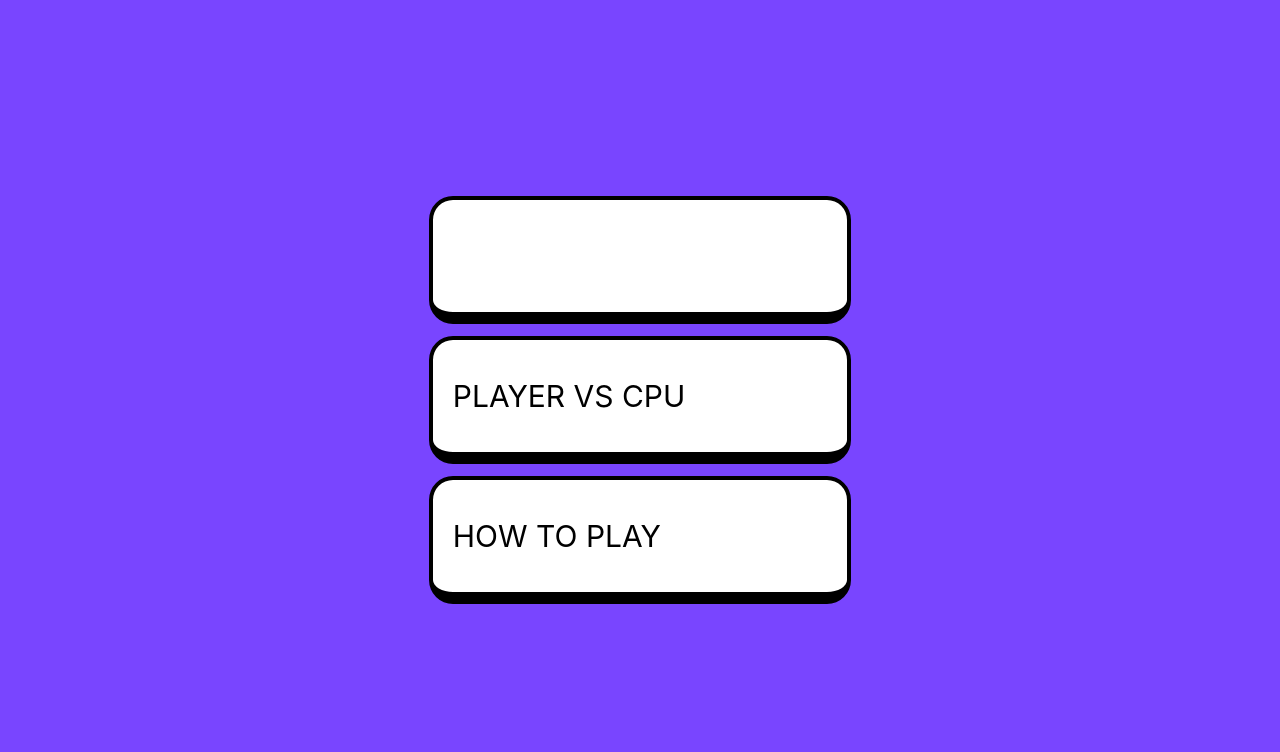
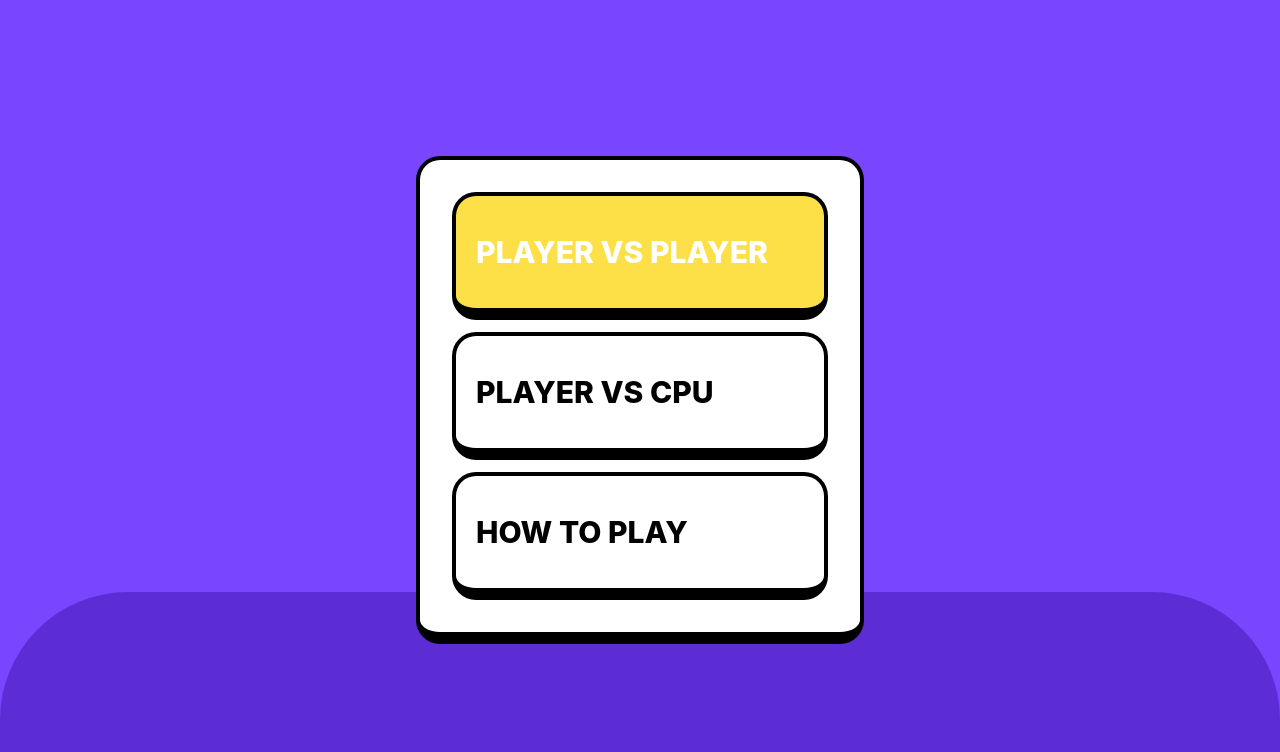
Before and after one commit to KBerkeYilmaz/connect-four, a React (Vite) app: page / in a window 1280 px wide. Shown: the top 752 px of the page. Built offline with nearby package versions, Linux system fonts and the light colour scheme.

Commit message:
Updated components.

```diff
--- a/src/components/UI/BottomBanner.jsx
+++ b/src/components/UI/BottomBanner.jsx
@@ -1,7 +1,7 @@
 const BottomBanner = (props) => {
   return (
-        <div className="z-30 absolute bottom-0 right-0 left-0 top-[75%] m-auto h-1/6 w-64 bg-red-400 border-l-4 border-r-4 border-t-4 border-b-[12px] border-solid border-black rounded-2xl flex flex-col justify-start items-center">
-          <p className="text-white text-2xl mt-2 font-mono font-extrabold">
+        <div className="z-30 absolute bottom-0 right-0 left-0 top-[75%] m-auto h-1/6 w-64 bg-player1 border-l-4 border-r-4 border-t-4 border-b-[12px] border-solid border-black rounded-2xl flex flex-col justify-start items-center">
+          <p className="text-white text-xl mt-2 font-mono font-extrabold">
             Player {props.playerTurn}'s Turn
           </p>
         </div>
--- /dev/null
+++ b/src/components/UI/Button.jsx
@@ -0,0 +1,6 @@
+const Button = (props) => {
+    const classes = "bg-accent-color flex justify-center items-center rounded-full "
+  return <div className={`${classes} ${props.className}`}>{props.children}</div>;
+};
+
+export default Button;
--- a/src/components/UI/Holes.jsx
+++ b/src/components/UI/Holes.jsx
@@ -27,10 +27,10 @@ const Holes = (props) => {
 
   const chipColor =
     hasChips === "Y"
-      ? "bg-yellow-500 border-t-8"
+      ? "bg-player2 border-t-4"
       : hasChips === "R"
-      ? "bg-red-600 border-t-8"
-      : "bg-violet-600";
+      ? "bg-player1 border-t-4"
+      : "bg-background-main";
 
   return (
     <div
--- a/src/components/UI/PlayerCard.jsx
+++ b/src/components/UI/PlayerCard.jsx
@@ -11,9 +11,9 @@ const PlayerCard = (props) => {
 
   let playerColor = "";
   if (props.playerNo === 1) {
-    playerColor = "#ef4444";
+    playerColor = "#fd6687";
   } else if (props.playerNo === 2) {
-    playerColor = "#eab308";
+    playerColor = "#ffce67";
   }
   return (
     <Container
--- a/src/components/UI/Table.jsx
+++ b/src/components/UI/Table.jsx
@@ -1,6 +1,9 @@
 const Table = (props) => {
   return (
-    <div className="w-screen h-screen bg-background-main -z-10 flex flex-col items-center justify-center gap-10">{props.children}</div>
+    <div className="w-screen h-screen bg-background-main -z-10 flex flex-col items-center justify-center gap-10">
+      {props.children}
+      <div className="bg-accent-color w-screen h-52 absolute bottom-0 rounded-tl-[8rem] rounded-tr-[8rem]"></div>
+    </div>
   );
 };
 
--- a/src/pages/Game.jsx
+++ b/src/pages/Game.jsx
@@ -1,18 +1,14 @@
 import Board from "../components/Board/Board";
 import Table from "../components/UI/Table";
-
+import Button from "../components/UI/Button";
 
 const Game = ({ gameMode }) => {
-  // Use gameMode to determine how the game behaves
-  // For example, if it's Player vs. CPU, you'd include the AI logic in this component
+  // Use gameMode as a paramaeter
+  // Include the AI logic in this component
 
   return (
     <Table>
-        <Board />
-      {/* Game UI goes here */}
-      {/* <h1>Game Mode: {gameMode}</h1>
-      <p>This is game</p>  */}
-      {/* ... */}
+      <Board />
     </Table>
   );
 };
--- a/src/pages/HowToPlay.jsx
+++ b/src/pages/HowToPlay.jsx
@@ -1,9 +1,22 @@
+import { Link } from "react-router-dom";
+import Table from "../components/UI/Table";
+import Container from "../components/UI/Container";
+import Button from "../components/UI/Button";
+
 const HowToPlay = () => {
-    return (
-        <div>
-            <h1>how to play</h1>
-        </div>
-    )
-}
+  return (
+    <Table>
+      <div className="w-[26%] flex items-start justify-between  ">
+        <Button>
+            <Link to="/" >
+          <h1 className="text-white w-36 text-center p-6 text-xl">Menu</h1></Link>
+        </Button>
+      </div>
+      <Container className="w-[26%] h-[52%] flex flex-col justify-start items-start p-8">
+        <h1>How to Play</h1>
+      </Container>
+    </Table>
+  );
+};
 
 export default HowToPlay;
--- a/src/pages/MainMenu.jsx
+++ b/src/pages/MainMenu.jsx
@@ -5,25 +5,25 @@ import Table from "../components/UI/Table";
 const MainMenu = () => {
   return (
     <Table >
-      <div className=" w-[33%] text-3xl flex gap-3 flex-col ">
-        <Container className="bg-player1 text-white h-32 pl-5">
+      <Container className="bg-indigo-400 w-[35%] text-3xl p-8 flex gap-3 flex-col">
+        <Container className="bg-yellow-300 text-white h-32 pl-5 font-extrabold">
           <Link to="/game/pvp" className="w-full h-full flex justify-start items-center ">
             <h1>PLAYER VS PLAYER</h1>
           </Link>
         </Container>
 
-        <Container className="bg-player2 text-black h-32 pl-5">
+        <Container className="bg-red-400 text-black h-32 pl-5 font-extrabold">
           <Link to="/game/pvc" className="w-full h-full flex justify-start items-center ">
             <h1>PLAYER VS CPU</h1>
           </Link>
         </Container>
 
-        <Container className="bg-white text-black h-32 pl-5">
+        <Container className="bg-white text-black h-32 pl-5 font-extrabold">
           <Link to="/how-to-play" className="w-full h-full flex justify-start items-center ">
             <h1>HOW TO PLAY</h1>
           </Link>
         </Container>
-      </div>
+      </Container>
     </Table>
   );
 };
--- a/tailwind.config.js
+++ b/tailwind.config.js
@@ -9,7 +9,8 @@ export default {
       colors: {
         "player1": "#fd6687",
         "player2": "#ffce67",
-        "background-main": "#7945ff"
+        "background-main": "#7945ff",
+        "accent-color": "#5c2dd5"
       }
     },
   },
```
